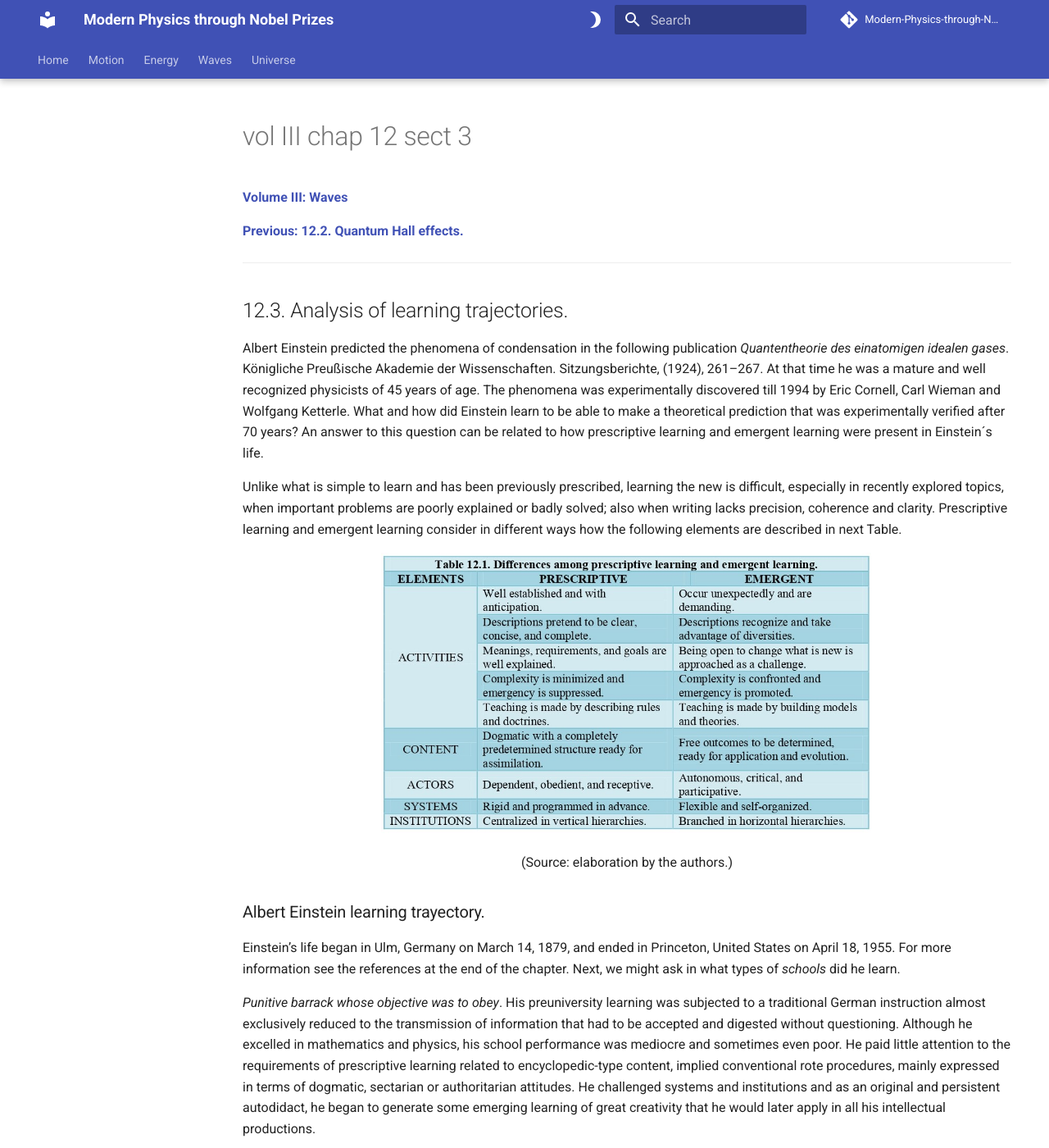
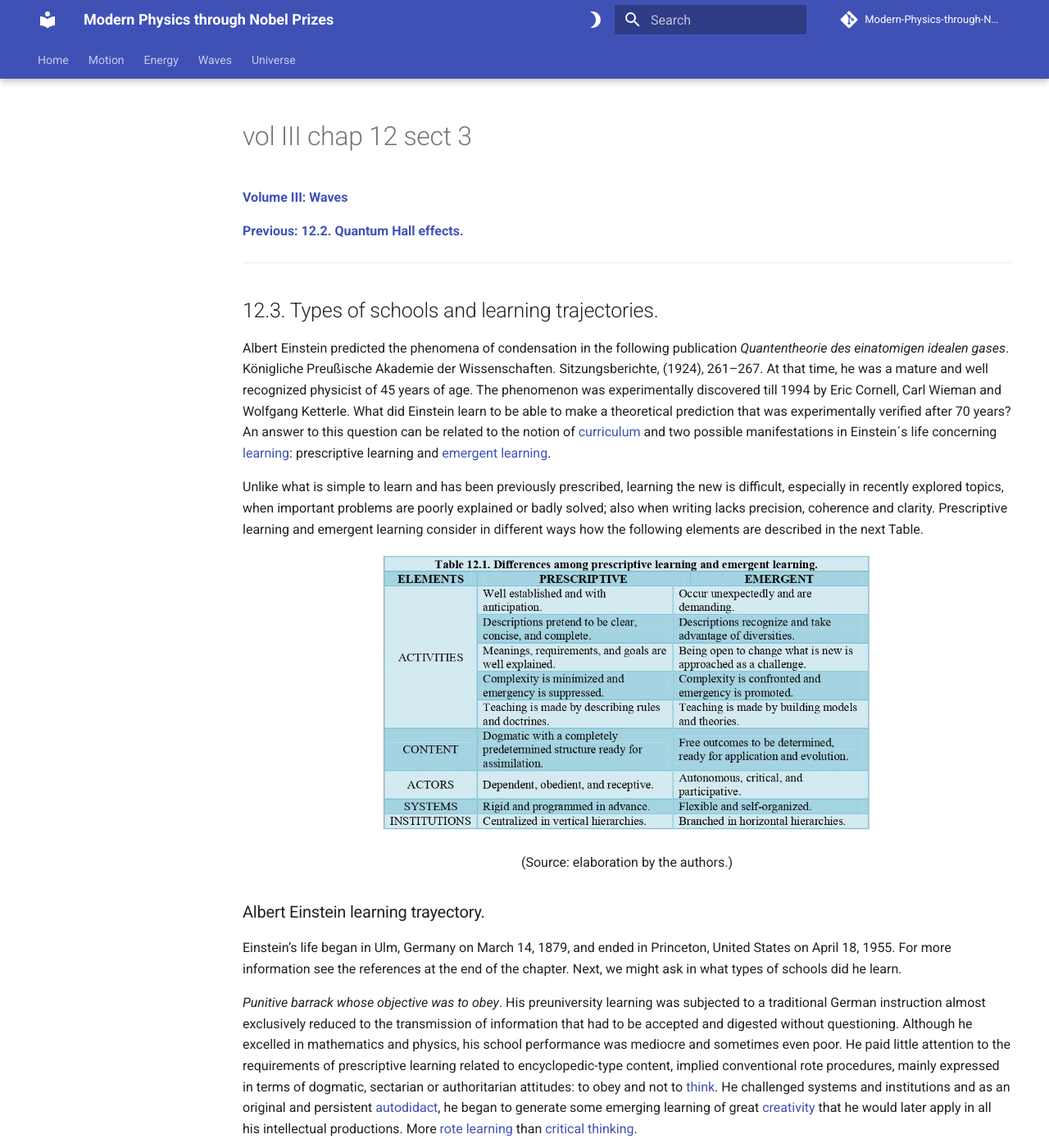
Before and after one commit to modphysnobel/modphysnobel.github.io, an MkDocs documentation site: the page built from docs/vol-III/vol-III-chap-12-sect-3.md, in a window 1280 px wide and 1400 px high. Shown: the whole window at 82% size. Built offline with MkDocs 1.6.1 and Material for MkDocs 9.7.7, drawn with Linux system fonts in a browser that asks for light colours; some web fonts are replaced; comment, search, counter and statistics services are not loaded; some of the changed text lies outside the part shown.

Commit message:
Update vol-III-chap-12-sect-3.md

```diff
--- a/docs/vol-III/vol-III-chap-12-sect-3.md
+++ b/docs/vol-III/vol-III-chap-12-sect-3.md
@@ -4,11 +4,11 @@
 
 ***
 
-## 12.3.	Analysis of learning trajectories.
+## 12.3. Types of schools and learning trajectories.
 
-Albert Einstein predicted the phenomena of condensation in the following publication *Quantentheorie des einatomigen idealen gases*. Königliche Preußische Akademie der Wissenschaften. Sitzungsberichte, (1924), 261–267. At that time he was a mature and well recognized physicists of 45 years of age. The phenomena was experimentally discovered till 1994 by Eric Cornell, Carl Wieman and Wolfgang Ketterle. What and how did Einstein learn to be able to make a theoretical prediction that was experimentally verified after 70 years? An answer to this question can be related to how prescriptive learning and emergent learning were present in Einstein´s life.
+Albert Einstein predicted the phenomena of condensation in the following publication *Quantentheorie des einatomigen idealen gases*. Königliche Preußische Akademie der Wissenschaften. Sitzungsberichte, (1924), 261–267. At that time, he was a mature and well recognized physicist of 45 years of age. The phenomenon was experimentally discovered till 1994 by Eric Cornell, Carl Wieman and Wolfgang Ketterle. What did Einstein learn to be able to make a theoretical prediction that was experimentally verified after 70 years? An answer to this question can be related to the notion of [curriculum](https://es.wikipedia.org/wiki/Curr%C3%ADculo_(educaci%C3%B3n)) and two possible manifestations in Einstein´s life concerning [learning](https://en.wikipedia.org/wiki/Learning): prescriptive learning and [emergent learning](https://en.wikipedia.org/wiki/Emergent_curriculum).
 
-Unlike what is simple to learn and has been previously prescribed, learning the new is difficult, especially in recently explored topics, when important problems are poorly explained or badly solved; also when writing lacks precision, coherence and clarity. Prescriptive learning and emergent learning consider in different ways how the following elements are described in next Table.
+Unlike what is simple to learn and has been previously prescribed, learning the new is difficult, especially in recently explored topics, when important problems are poorly explained or badly solved; also when writing lacks precision, coherence and clarity. Prescriptive learning and emergent learning consider in different ways how the following elements are described in the next Table.
 
  <p align="center" width="100%">
     <img width="600" src="https://github.com/modphysnobel/modphysnobel.github.io/blob/main/docs/vol-III/figs/12.1.jpg?raw=true">
@@ -21,15 +21,15 @@
 
 ### Albert Einstein learning trayectory.
 
-Einstein’s life began in Ulm, Germany on March 14, 1879, and ended in Princeton, United States on April 18, 1955. For more information see the references at the end of the chapter. Next, we might ask in what types of *schools* did he learn.
+Einstein’s life began in Ulm, Germany on March 14, 1879, and ended in Princeton, United States on April 18, 1955. For more information see the references at the end of the chapter. Next, we might ask in what types of schools did he learn.
 
-*Punitive barrack whose objective was to obey*.  His preuniversity learning was subjected to a traditional German instruction almost exclusively reduced to the transmission of information that had to be accepted and digested without questioning. Although he excelled in mathematics and physics, his school performance was mediocre and sometimes even poor. He paid little attention to the requirements of prescriptive learning related to encyclopedic-type content, implied conventional rote procedures, mainly expressed in terms of dogmatic, sectarian or authoritarian attitudes. He challenged systems and institutions and as an original and persistent autodidact, he began to generate some emerging learning of great creativity that he would later apply in all his intellectual productions.
+*Punitive barrack whose objective was to obey*. His preuniversity learning was subjected to a traditional German instruction almost exclusively reduced to the transmission of information that had to be accepted and digested without questioning. Although he excelled in mathematics and physics, his school performance was mediocre and sometimes even poor. He paid little attention to the requirements of prescriptive learning related to encyclopedic-type content, implied conventional rote procedures, mainly expressed in terms of dogmatic, sectarian or authoritarian attitudes: to obey and not to [think](https://en.wikipedia.org/wiki/Thought). He challenged systems and institutions and as an original and persistent [autodidact](https://en.wikipedia.org/wiki/Autodidacticism), he began to generate some emerging learning of great [creativity](https://en.wikipedia.org/wiki/Creativity) that he would later apply in all his intellectual productions. More [rote learning](https://en.wikipedia.org/wiki/Rote_learning) than [critical thinking](https://en.wikipedia.org/wiki/Critical_thinking).
 
-*Efficient factory whose objective was to produce*. He could not be accepted to study physics at a university; after several attempts he was accepted at the Federal Institute of Technology in Zurich, Switzerland. He independently learned what was prescriptive but interested him, and he took time to work on emerging learning outside what was established. Instead of repeating other people's ideas, he thought and persistently followed challenging questions that apparently made no sense. On December 13, 1900 he sent to the journal *Annalen der Physik*  his first scientific paper at the age of twenty-one.
+*Efficient factory whose objective was to produce*. He could not be accepted to study physics at a university; after several attempts he was accepted at the Federal Institute of Technology in Zurich, Switzerland. He independently learned what was prescriptive but interested him, and he took time to work on emerging learning outside what was established. Instead of repeating other people's ideas, he thought and persistently followed challenging questions that apparently made no sense to others. On December 13, 1900, he sent to the journal *Annalen der Physik*  his first scientific paper at the age of twenty-one.
 
 *Emotional festival whose objective was to create*. Throughout his life, his research work was empowered by a continuous emergent learning that made possible a unique scientific career where three epochs can be identified:
 
-(1)	*Revolutionary explosion*. In a period of 195 days five publications were submitted and accepted and at the end of the same year a sixth paper was submitted; he was 26 years old. Although those publications were written in German, in the second column of next Table 12.2 all the titles are in English. It is remarkable how self-explanatory are those titles.
+(1)	*Revolutionary explosion*. In a period of 195 days five publications were submitted and accepted and at the end of the same year a sixth paper was submitted; he was 26 years old. Although those publications were written in German, in the second column of next Table 12.2 all the titles are in English. It is remarkable how self-explanatory those titles are.
 
  <p align="center" width="100%">
     <img width="600" src="https://github.com/modphysnobel/modphysnobel.github.io/blob/main/docs/vol-III/figs/12.2.jpg?raw=true">
@@ -53,19 +53,19 @@
 </center>
 
 
-(3) *Search and discrepancy.* During many years he concentrated on problems that remained unresolved, like a unified field treatment of gravitational and quantum phenomena. He participated also in debates with Niels Bohr (1885-1962) about the interpretation of quantum mechanics and with David Hilbert (1862-1943) about the formulation of gravitational theories. Although his emergent learnings was declining, he published several books and wrote many letters and articles about philosophy of science, pacifism, politics, education, morality, cosmic religiosity, ...
+(3) *Search and discrepancy.* During many years he concentrated on problems that remained unresolved, like a unified field treatment of gravitational and quantum phenomena. He participated also in debates with Niels Bohr (1885-1962) about the [interpretation of quantum mechanics](https://en.wikipedia.org/wiki/Interpretations_of_quantum_mechanics) and with David Hilbert (1862-1943) about the formulation of [gravitational theories](https://en.wikipedia.org/wiki/History_of_gravitational_theory). Although his emergent learnings was declining, he published several books and wrote many letters and articles about philosophy of science, pacifism, politics, education, morality, cosmic religiosity, ...
 
-By all means, a lot of learning can be obtained from Einstein´s learning trajectory.
+By all means, a lot of learning can be obtained by analizing Einstein´s learning trajectory.
 
 ***
 
 ### REFERENCES
 
-**Physics Nobel Prizes.**
+**Superconductivity on twisted bilayer graphene.**
 
 Cao, Yuan; Fatemi, Valla; Demir, Ahmet; Fang, Shiang; Tomarken, Spencer L.; Luo, Jason Y.; Sanchez-Yamagishi, Javier D.; Watanabe, Kenji; Taniguchi, Takashi; Kaxiras, Efthimios; Ashoori, Ray C.; Jarillo-Herrero, Pablo (5 de marzo de 2018). *Correlated insulator behaviour at half-filling in magic-angle graphene superlattices*. En Springer Science and Business Media LLC, ed. Nature 556 (7699): 80-84.
 
-**Electrons in New Guises**.
+**References concerning Einstein.**
 
 MLA style: Press release. NobelPrize.org. Nobel Prize Outreach AB 2024. Tue. 30 Apr 2024. <https://www.nobelprize.org/prizes/physics/1998/press-release/>
 
```
Also changed, not shown: other parts of docs/vol-III/vol-III-chap-12-sect-3.md (+1 -1 lines).
